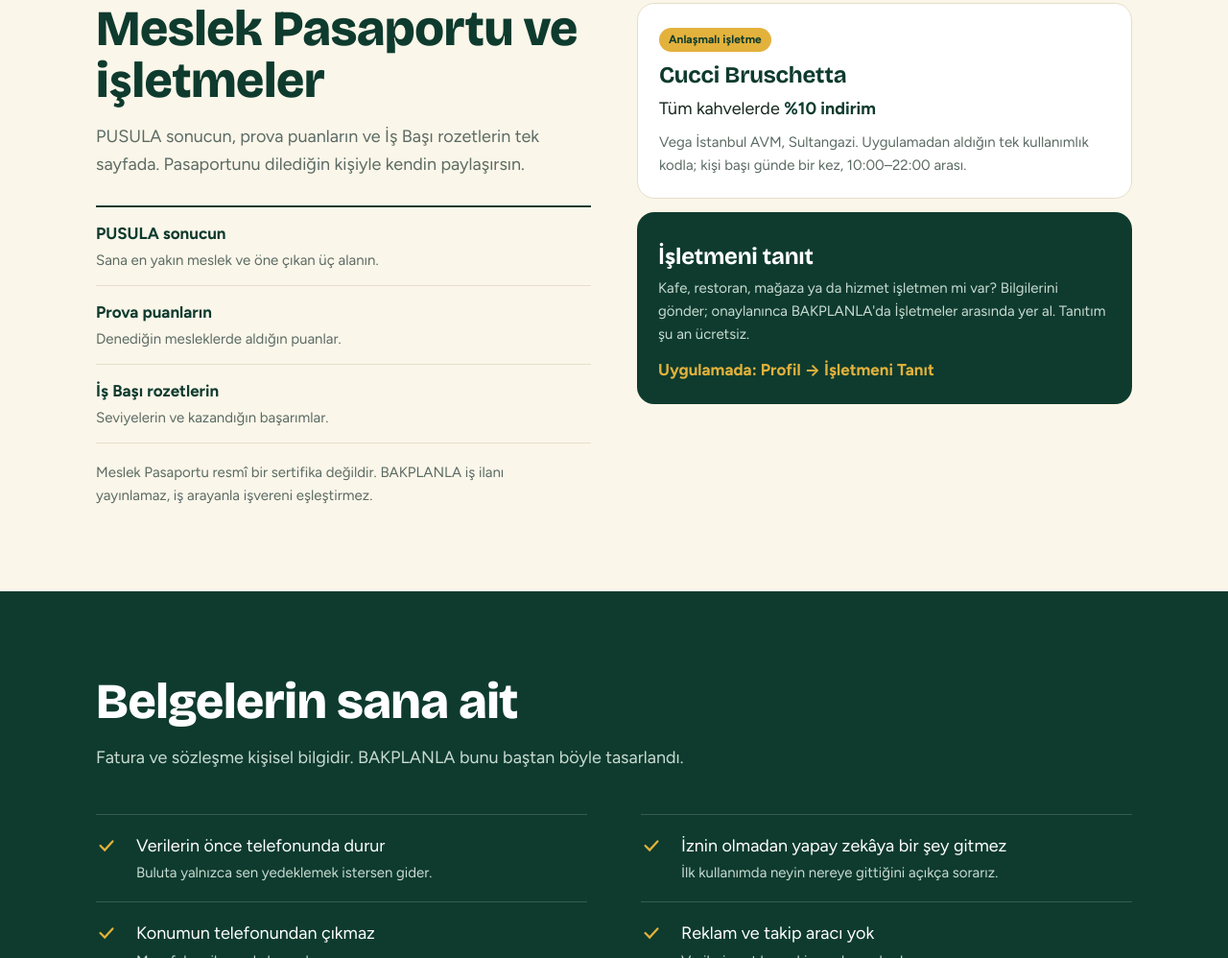
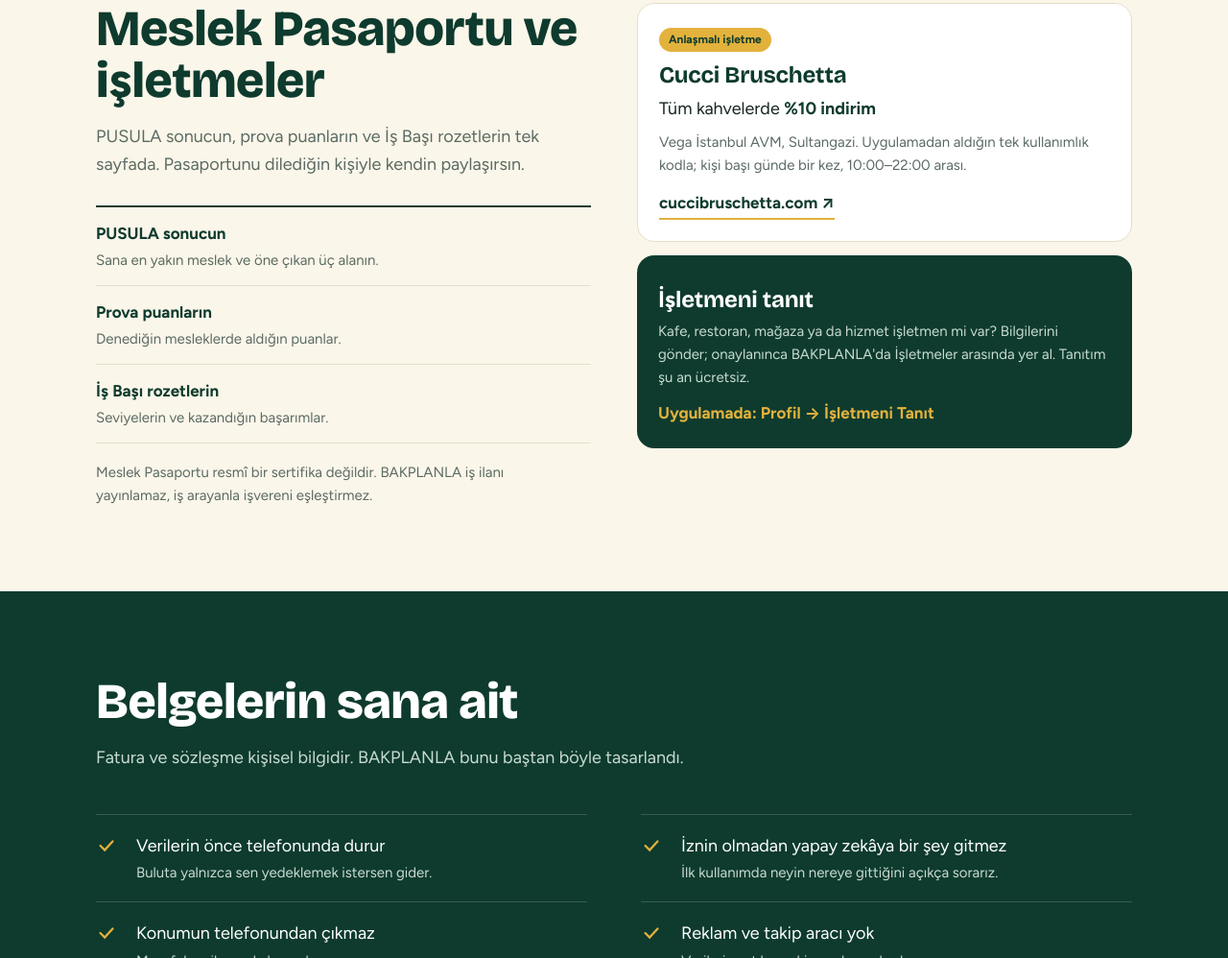
Before and after one commit to moneypara3460-commits/bakplanla-yasal, a plain HTML site: page index.html in a window 1280 px wide. Shown: the part 2836-3834 px from the top of the page at 96% size. Drawn offline with nearby package versions, Linux system fonts and the light colour scheme.

Commit message:
Cucci Bruschetta resmi site bağlantısı

```diff
--- a/index.html
+++ b/index.html
@@ -190,6 +190,8 @@ p{margin:0}
 .ortak .indirim b{color:var(--orman)}
 .ortak p.soluk{margin-top:8px;color:var(--gri);font-size:15px}
 .ortak + .ortak{margin-top:14px}
+.ortak .site-link{display:inline-block;margin-top:14px;font-weight:700;color:var(--orman);text-decoration:none;border-bottom:2px solid var(--altin);padding-bottom:2px}
+.ortak .site-link:hover{color:var(--altin)}
 .ortak.davet{background:var(--orman);color:#fff;border:0}
 .ortak.davet h3{color:#fff}
 .ortak.davet p.soluk{color:#C9DBD2}
@@ -411,6 +413,7 @@ p{margin:0}
           <h3>Cucci Bruschetta</h3>
           <p class="indirim">Tüm kahvelerde <b>%10 indirim</b></p>
           <p class="soluk">Vega İstanbul AVM, Sultangazi. Uygulamadan aldığın tek kullanımlık kodla; kişi başı günde bir kez, 10:00–22:00 arası.</p>
+          <a class="site-link" href="https://cuccibruschetta.com" target="_blank" rel="noopener">cuccibruschetta.com ↗</a>
         </div>
         <div class="ortak davet">
           <h3>İşletmeni tanıt</h3>
```
